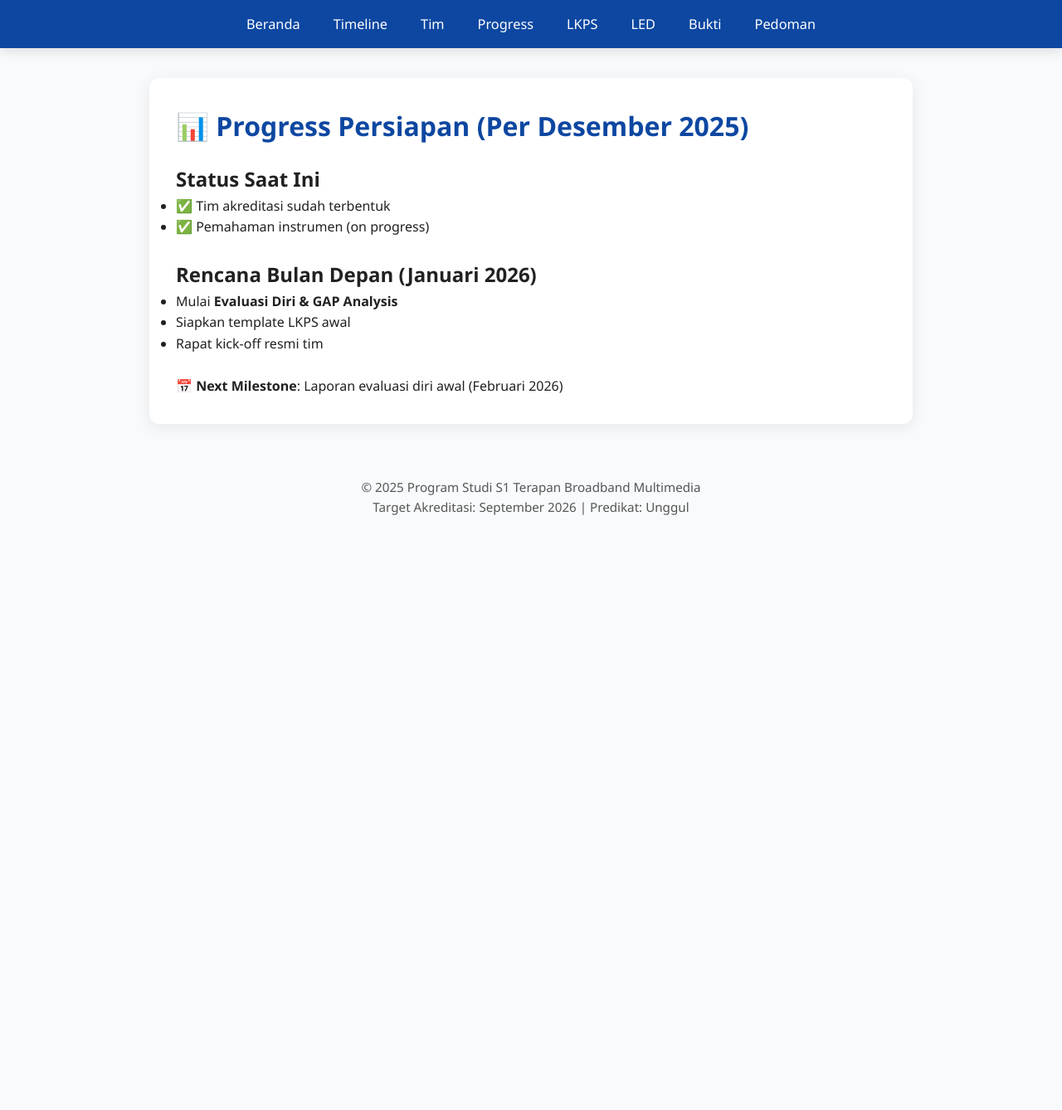
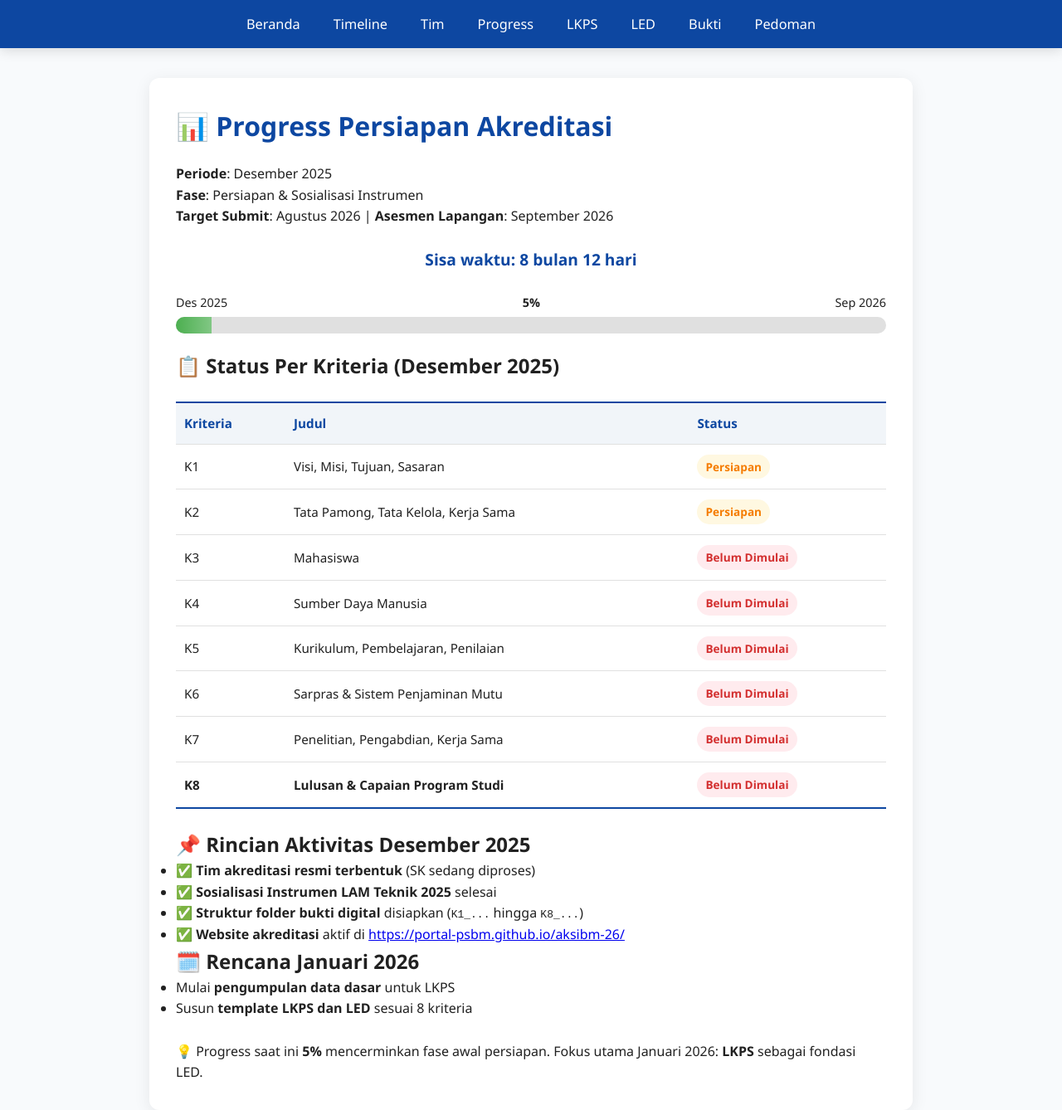
Before and after one commit to portal-psbm/aksibm-26, a Jekyll site: the page built from progress.md, in a window 1280 px wide and 1400 px high. Shown: the top 1338 px of the window at 83% size. Built offline with Jekyll 4.4.1, drawn with Linux system fonts in a browser that asks for light colours.

Commit message:
Update Progress

```diff
--- a/progress.md
+++ b/progress.md
@@ -4,15 +4,160 @@ title: Progress
 permalink: /progress/
 ---
 
-# 📊 Progress Persiapan (Per Desember 2025)
+# 📊 Progress Persiapan Akreditasi
 
-## Status Saat Ini
-- ✅ Tim akreditasi sudah terbentuk
-- ✅ Pemahaman instrumen (on progress) <br><br>
+**Periode**: Desember 2025
+**Fase**: Persiapan & Sosialisasi Instrumen
+**Target Submit**: Agustus 2026 | **Asesmen Lapangan**: September 2026
 
-## Rencana Bulan Depan (Januari 2026)
-- Mulai **Evaluasi Diri & GAP Analysis**
-- Siapkan template LKPS awal
-- Rapat kick-off resmi tim <br><br>
+<div id="countdown-container" style="text-align: center; margin: 24px 0;">
+  <div id="countdown" style="font-size: 1.2rem; font-weight: 600; color: #0d47a1;"></div>
+</div>
 
-> 📅 **Next Milestone**: Laporan evaluasi diri awal (Februari 2026)
+<div style="margin: 20px 0;">
+  <div style="display: flex; justify-content: space-between; margin-bottom: 6px; font-size: 0.9rem;">
+    <span>Des 2025</span>
+    <span><strong id="progress-percent">5%</strong></span>
+    <span>Sep 2026</span>
+  </div>
+  <div style="height: 20px; background: #e0e0e0; border-radius: 10px; overflow: hidden;">
+    <div id="progress-bar" style="height: 100%; background: linear-gradient(to right, #4caf50, #81c784); width: 5%; transition: width 0.5s ease;"></div>
+  </div>
+</div>
+
+<script>
+  // Progress manual (Des 2025 = awal persiapan)
+  const progressPercent = 5;
+  document.getElementById('progress-bar').style.width = progressPercent + '%';
+  document.getElementById('progress-percent').textContent = progressPercent + '%';
+
+  // Countdown ke September 2026
+  const targetDate = new Date('2026-09-01T00:00:00');
+  function updateCountdown() {
+    const now = new Date();
+    const diff = targetDate - now;
+    if (diff <= 0) {
+      document.getElementById('countdown').innerHTML = '✅ Asesmen Selesai!';
+      return;
+    }
+    const days = Math.floor(diff / (1000 * 60 * 60 * 24));
+    const months = Math.floor(days / 30);
+    const remainingDays = days % 30;
+    document.getElementById('countdown').innerHTML =
+      `Sisa waktu: ${months} bulan ${remainingDays} hari`;
+  }
+  setInterval(updateCountdown, 60000);
+  updateCountdown();
+</script>
+
+## 📋 Status Per Kriteria (Desember 2025)
+
+<style>
+  .progress-table {
+    width: 100%;
+    border-collapse: separate;
+    border-spacing: 0;
+    margin: 24px 0;
+    font-size: 0.95rem;
+  }
+  .progress-table th,
+  .progress-table td {
+    padding: 12px 10px;
+    text-align: left;
+    border-bottom: 1px solid #e0e0e0;
+  }
+  .progress-table th {
+    background-color: #f1f5f9;
+    font-weight: 600;
+    color: #0d47a1;
+    border-top: 2px solid #0d47a1;
+  }
+  .progress-table tr:last-child td {
+    border-bottom: 2px solid #0d47a1;
+  }
+  .status-badge {
+    display: inline-block;
+    padding: 4px 10px;
+    border-radius: 20px;
+    font-size: 0.85rem;
+    font-weight: 600;
+  }
+  .status-belum {
+    background-color: #ffebee;
+    color: #d32f2f;
+  }
+  .status-persiapan {
+    background-color: #fff8e1;
+    color: #f57c00;
+  }
+  @media (max-width: 600px) {
+    .progress-table th, .progress-table td {
+      padding: 10px 8px;
+      font-size: 0.88rem;
+    }
+  }
+</style>
+
+<table class="progress-table">
+  <thead>
+    <tr>
+      <th>Kriteria</th>
+      <th>Judul</th>
+      <th>Status</th>
+    </tr>
+  </thead>
+  <tbody>
+    <tr>
+      <td>K1</td>
+      <td>Visi, Misi, Tujuan, Sasaran</td>
+      <td><span class="status-badge status-persiapan">Persiapan</span></td>
+    </tr>
+    <tr>
+      <td>K2</td>
+      <td>Tata Pamong, Tata Kelola, Kerja Sama</td>
+      <td><span class="status-badge status-persiapan">Persiapan</span></td>
+    </tr>
+    <tr>
+      <td>K3</td>
+      <td>Mahasiswa</td>
+      <td><span class="status-badge status-belum">Belum Dimulai</span></td>
+    </tr>
+    <tr>
+      <td>K4</td>
+      <td>Sumber Daya Manusia</td>
+      <td><span class="status-badge status-belum">Belum Dimulai</span></td>
+    </tr>
+    <tr>
+      <td>K5</td>
+      <td>Kurikulum, Pembelajaran, Penilaian</td>
+      <td><span class="status-badge status-belum">Belum Dimulai</span></td>
+    </tr>
+    <tr>
+      <td>K6</td>
+      <td>Sarpras & Sistem Penjaminan Mutu</td>
+      <td><span class="status-badge status-belum">Belum Dimulai</span></td>
+    </tr>
+    <tr>
+      <td>K7</td>
+      <td>Penelitian, Pengabdian, Kerja Sama</td>
+      <td><span class="status-badge status-belum">Belum Dimulai</span></td>
+    </tr>
+    <tr>
+      <td><strong>K8</strong></td>
+      <td><strong>Lulusan & Capaian Program Studi</strong></td>
+      <td><span class="status-badge status-belum">Belum Dimulai</span></td>
+    </tr>
+  </tbody>
+</table>
+
+## 📌 Rincian Aktivitas Desember 2025
+- ✅ **Tim akreditasi resmi terbentuk** (SK sedang diproses)
+- ✅ **Sosialisasi Instrumen LAM Teknik 2025** selesai
+- ✅ **Struktur folder bukti digital** disiapkan (`K1_...` hingga `K8_...`)
+- ✅ **Website akreditasi** aktif di [https://portal-psbm.github.io/aksibm-26/](https://portal-psbm.github.io/aksibm-26/)
+
+## 🗓️ Rencana Januari 2026
+- Mulai **pengumpulan data dasar** untuk LKPS
+- Susun **template LKPS dan LED** sesuai 8 kriteria <br><br>
+
+> 💡 Progress saat ini **5%** mencerminkan fase awal persiapan. Fokus utama Januari 2026: **LKPS** sebagai fondasi LED.
```
